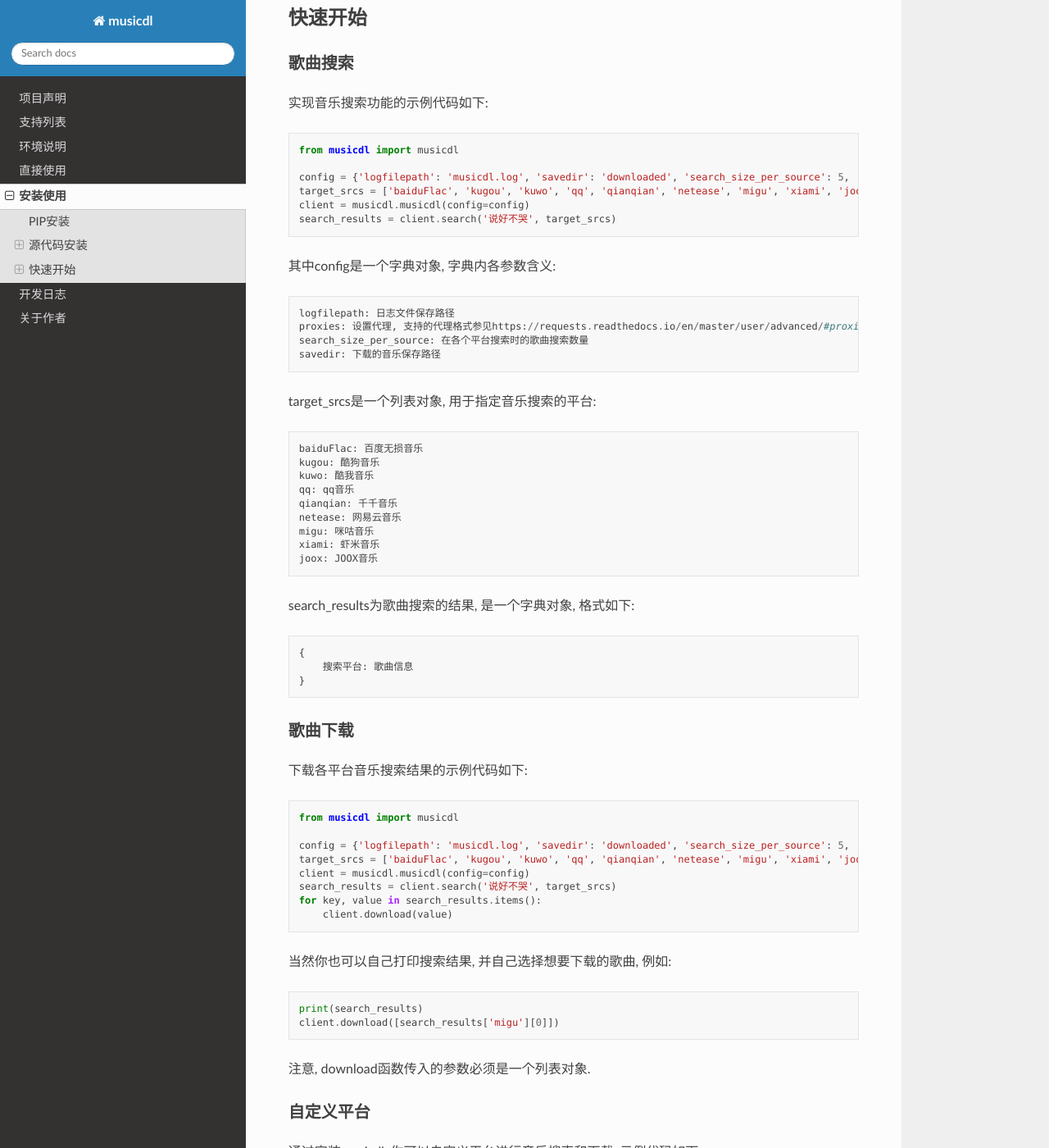
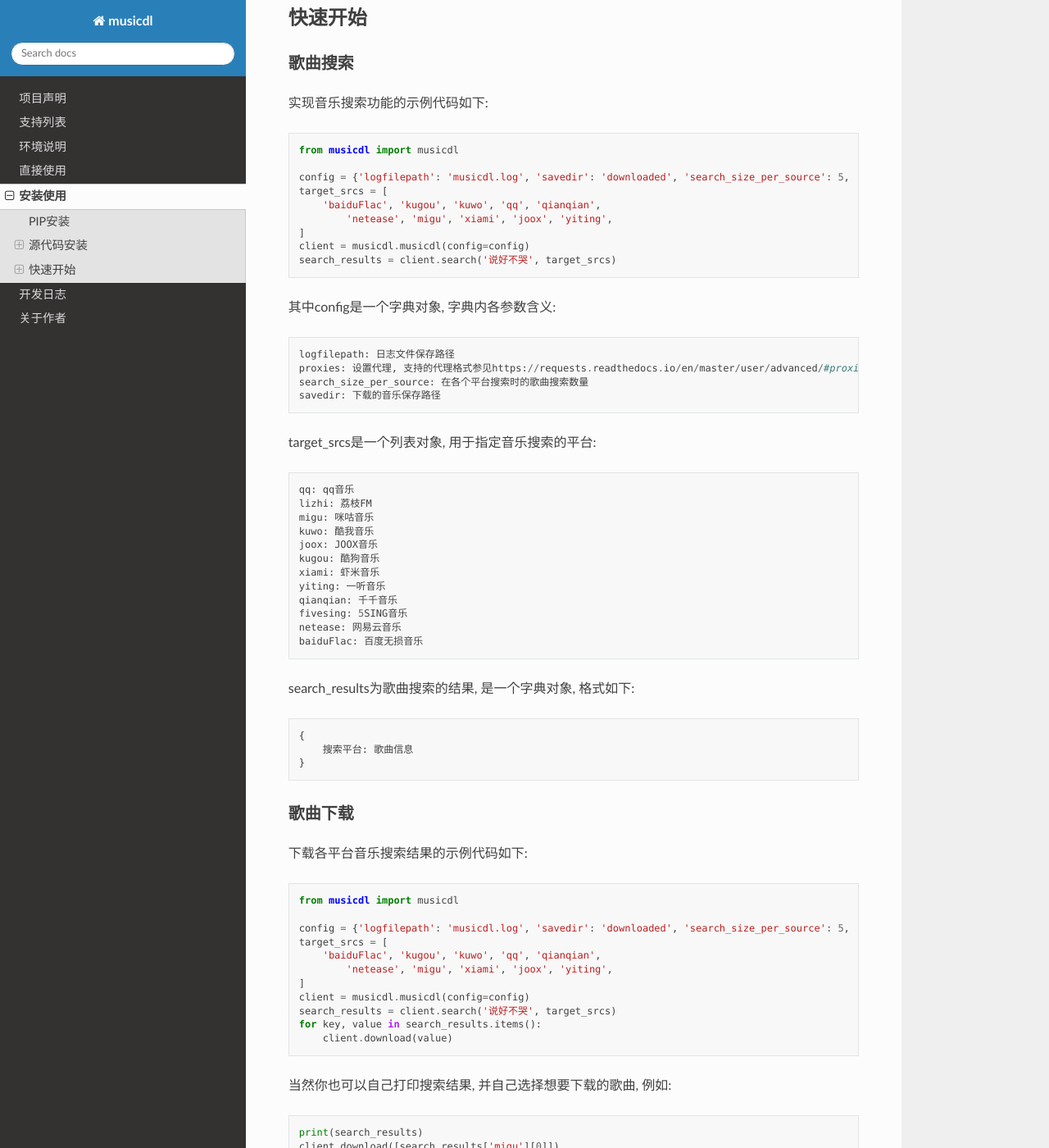
Before and after one commit to CharlesPikachu/musicdl, a Sphinx documentation site: the page built from docs/DEVELOPER.md, in a window 1280 px wide and 1400 px high, scrolled down 964 px. Shown: the whole window at 82% size. Built offline with Sphinx 7.4.7 and the Read the Docs theme 2.0.0, drawn with Linux system fonts in a browser that asks for light colours; some of the changed text lies outside the part shown.

Commit message:
update docs

````diff
--- a/docs/DEVELOPER.md
+++ b/docs/DEVELOPER.md
@@ -33,7 +33,10 @@ python setup.py install
 from musicdl import musicdl
 
 config = {'logfilepath': 'musicdl.log', 'savedir': 'downloaded', 'search_size_per_source': 5, 'proxies': {}}
-target_srcs = ['baiduFlac', 'kugou', 'kuwo', 'qq', 'qianqian', 'netease', 'migu', 'xiami', 'joox']
+target_srcs = [
+    'baiduFlac', 'kugou', 'kuwo', 'qq', 'qianqian',
+	'netease', 'migu', 'xiami', 'joox', 'yiting',
+]
 client = musicdl.musicdl(config=config)
 search_results = client.search('说好不哭', target_srcs)
 ```
@@ -46,15 +49,18 @@ savedir: 下载的音乐保存路径
 ```
 target_srcs是一个列表对象, 用于指定音乐搜索的平台:
 ```
+qq: qq音乐
+lizhi: 荔枝FM
+migu: 咪咕音乐
+kuwo: 酷我音乐
+joox: JOOX音乐
+kugou: 酷狗音乐
+xiami: 虾米音乐
+yiting: 一听音乐
+qianqian: 千千音乐
+fivesing: 5SING音乐
+netease: 网易云音乐
 baiduFlac: 百度无损音乐
-kugou: 酷狗音乐
-kuwo: 酷我音乐
-qq: qq音乐
-qianqian: 千千音乐
-netease: 网易云音乐
-migu: 咪咕音乐
-xiami: 虾米音乐
-joox: JOOX音乐
 ```
 search_results为歌曲搜索的结果, 是一个字典对象, 格式如下:
 ```python
@@ -68,7 +74,10 @@ search_results为歌曲搜索的结果, 是一个字典对象, 格式如下:
 from musicdl import musicdl
 
 config = {'logfilepath': 'musicdl.log', 'savedir': 'downloaded', 'search_size_per_source': 5, 'proxies': {}}
-target_srcs = ['baiduFlac', 'kugou', 'kuwo', 'qq', 'qianqian', 'netease', 'migu', 'xiami', 'joox']
+target_srcs = [
+    'baiduFlac', 'kugou', 'kuwo', 'qq', 'qianqian',
+	'netease', 'migu', 'xiami', 'joox', 'yiting',
+]
 client = musicdl.musicdl(config=config)
 search_results = client.search('说好不哭', target_srcs)
 for key, value in search_results.items():
@@ -86,19 +95,25 @@ client.download([search_results['migu'][0]])
 from musicdl import musicdl
 
 config = {'logfilepath': 'musicdl.log', 'savedir': 'downloaded', 'search_size_per_source': 5, 'proxies': {}}
-target_srcs = ['baiduFlac', 'kugou', 'kuwo', 'qq', 'qianqian', 'netease', 'migu', 'xiami', 'joox']
+target_srcs = [
+    'baiduFlac', 'kugou', 'kuwo', 'qq', 'qianqian',
+	'netease', 'migu', 'xiami', 'joox', 'yiting',
+]
 client = musicdl.musicdl(config=config)
 client.run(target_srcs)
 ```
 target_srcs是一个列表对象, 用于自定义平台:
 ```
+qq: qq音乐
+lizhi: 荔枝FM
+migu: 咪咕音乐
+kuwo: 酷我音乐
+joox: JOOX音乐
+kugou: 酷狗音乐
+xiami: 虾米音乐
+yiting: 一听音乐
+qianqian: 千千音乐
+fivesing: 5SING音乐
+netease: 网易云音乐
 baiduFlac: 百度无损音乐
-kugou: 酷狗音乐
-kuwo: 酷我音乐
-qq: qq音乐
-qianqian: 千千音乐
-netease: 网易云音乐
-migu: 咪咕音乐
-xiami: 虾米音乐
-joox: JOOX音乐
 ```
````
Also changed, not shown: docs/ENVIROMENT.md (+3 -3 lines).
